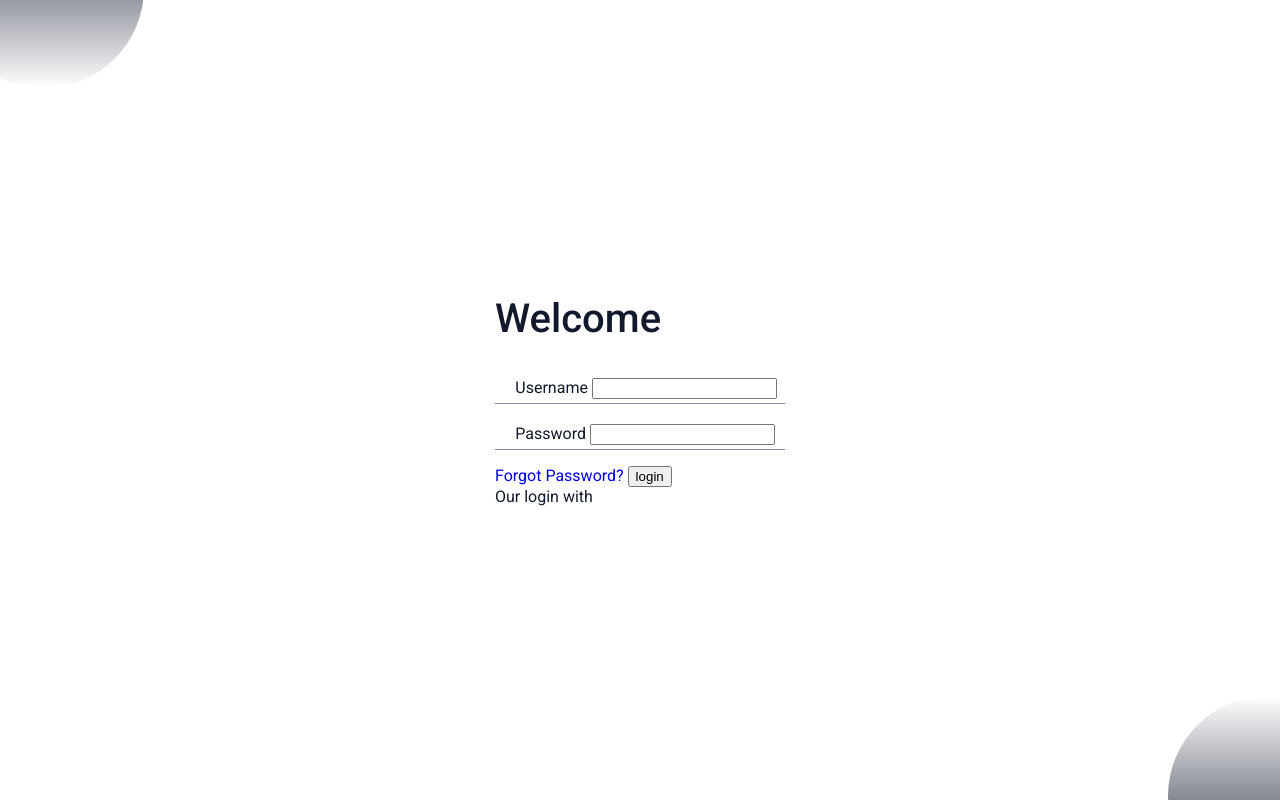
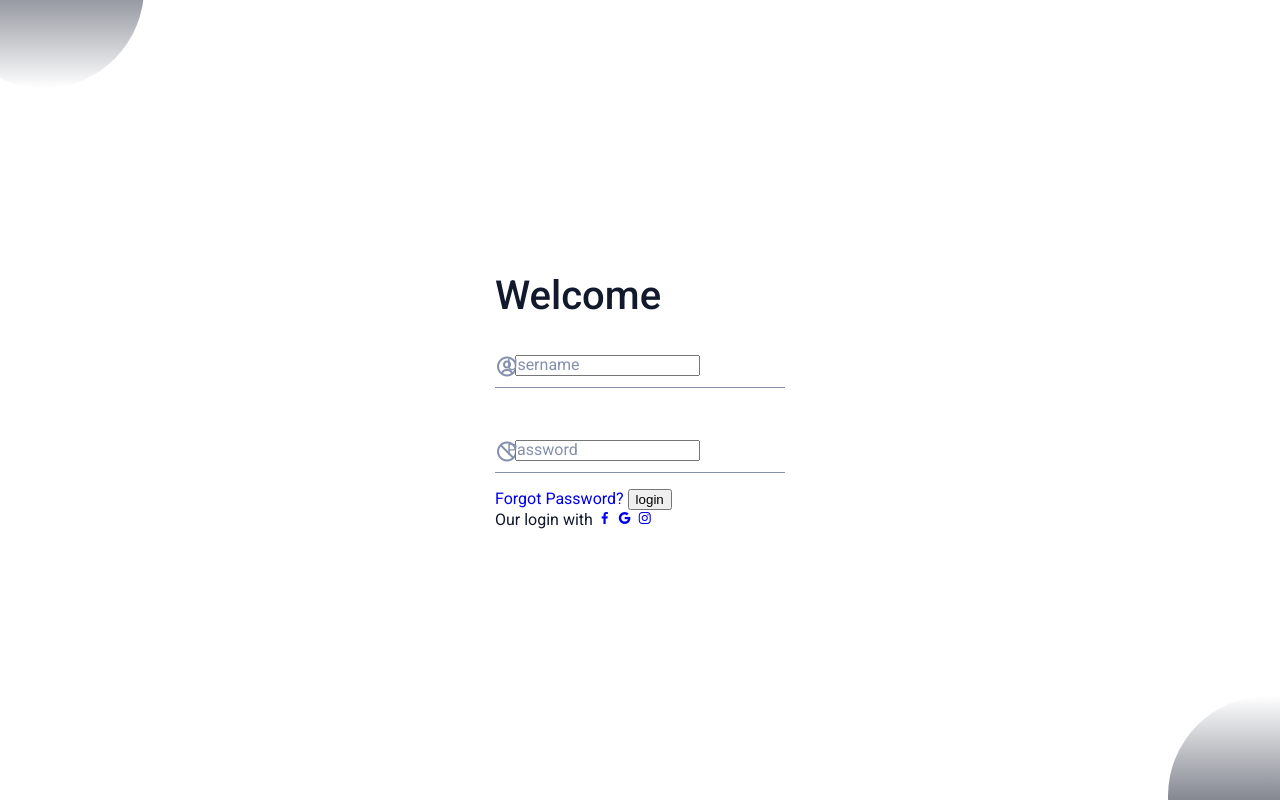
Before and after one commit to FelipeFama/responsive-login-form, a plain HTML site: page index.html in a window 1280 px wide. Drawn offline with nearby package versions, Linux system fonts and the light colour scheme.

Commit message:
feat: add new styles in form

```diff
--- a/assets/css/style.css
+++ b/assets/css/style.css
@@ -111,3 +111,33 @@ img {
   padding: 0.25rem 0;
   border-bottom: 1px solid var(--text-color);
 }
+
+/*=== Div focus ===*/
+.form__div.focus {
+  border-bottom: 1px solid var(--first-color);
+}
+
+.form__div-one {
+  margin-bottom: 3rem;
+}
+
+.form__icon {
+  font-size: 1.5rem;
+  color: var(--text-color);
+  transition: 0.3s;
+}
+
+/*=== Icon focus ===*/
+.form__div.focus .form__icon {
+  color: var(--first-color);
+}
+
+.form__label {
+  display: block;
+  position: absolute;
+  left: 0.75rem;
+  top: 0.25rem;
+  font-size: var(--normal-font-size);
+  color: var(--text-color);
+  transition: 0.3s;
+}
--- a/index.html
+++ b/index.html
@@ -8,7 +8,7 @@
   <title>Responsive Login Form</title>
   <link rel="stylesheet" href="./assets/css/style.css" />
   <script src="./assets/js/index.js" defer></script>
-  <link href="https://cdn.jsdelivr.net/npm/boxicons@2.0.5/css/boxicons.min.css' rel='stylesheet">
+  <link href="https://cdn.jsdelivr.net/npm/boxicons@2.0.5/css/boxicons.min.css" rel="stylesheet">
 </head>
 
 <body>
@@ -22,7 +22,7 @@
         <h1 class="form__title">Welcome</h1>
         <article class="form__div form__div-one">
           <aside class="form__icon">
-            <i class="bx bx-user-cicle"></i>
+            <i class="bx bx-user-circle"></i>
           </aside>
           <aside class="form__div-input">
             <label for="" class="form__label">Username</label>
```
